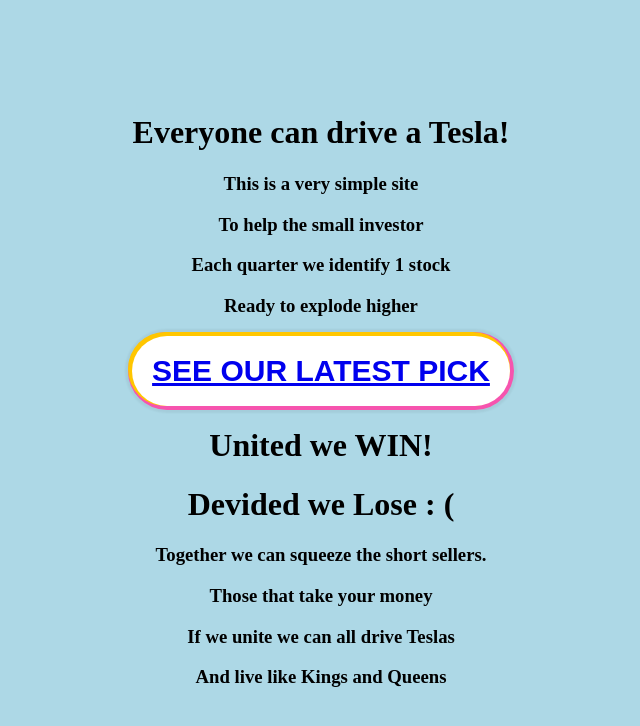
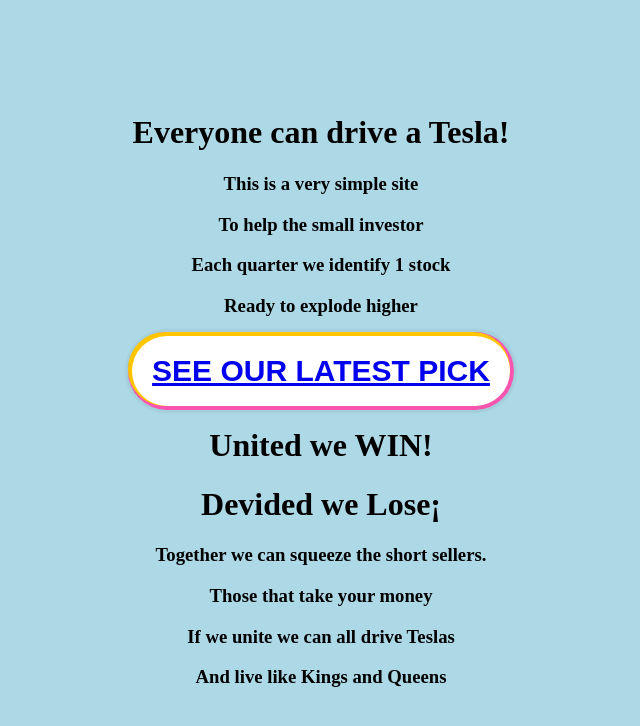
Before and after one commit to djahern-max/ShortSqueeze, a plain HTML site: page index.html in a window 1280 px wide. Shown: the whole page, without its empty margins (319-959 px from the left). Drawn offline with Linux system fonts and the light colour scheme.

Commit message:
minor updates

```diff
--- a/index.html
+++ b/index.html
@@ -22,7 +22,7 @@
 
         <div>
             <h1>United we WIN!</h1>
-            <h1>Devided we Lose : (</h1>
+            <h1>Devided we Lose&iexcl</h1>
             <h3>Together we can squeeze the short sellers.</h3>
             <h3>Those that take your money</h3>
             <h3>If we unite we can all drive Teslas</h3>
```
Also changed, not shown: TheNextMemeStock.html (+1 -1 lines).
